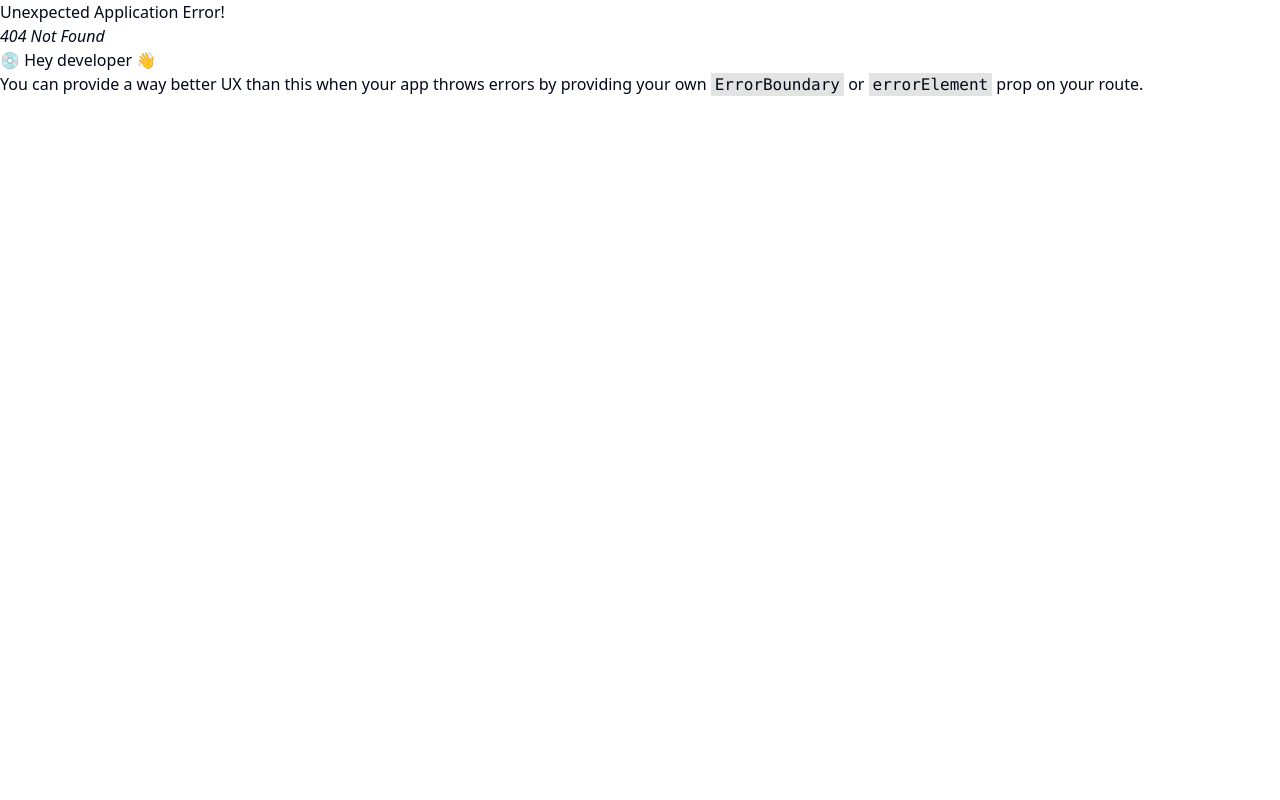
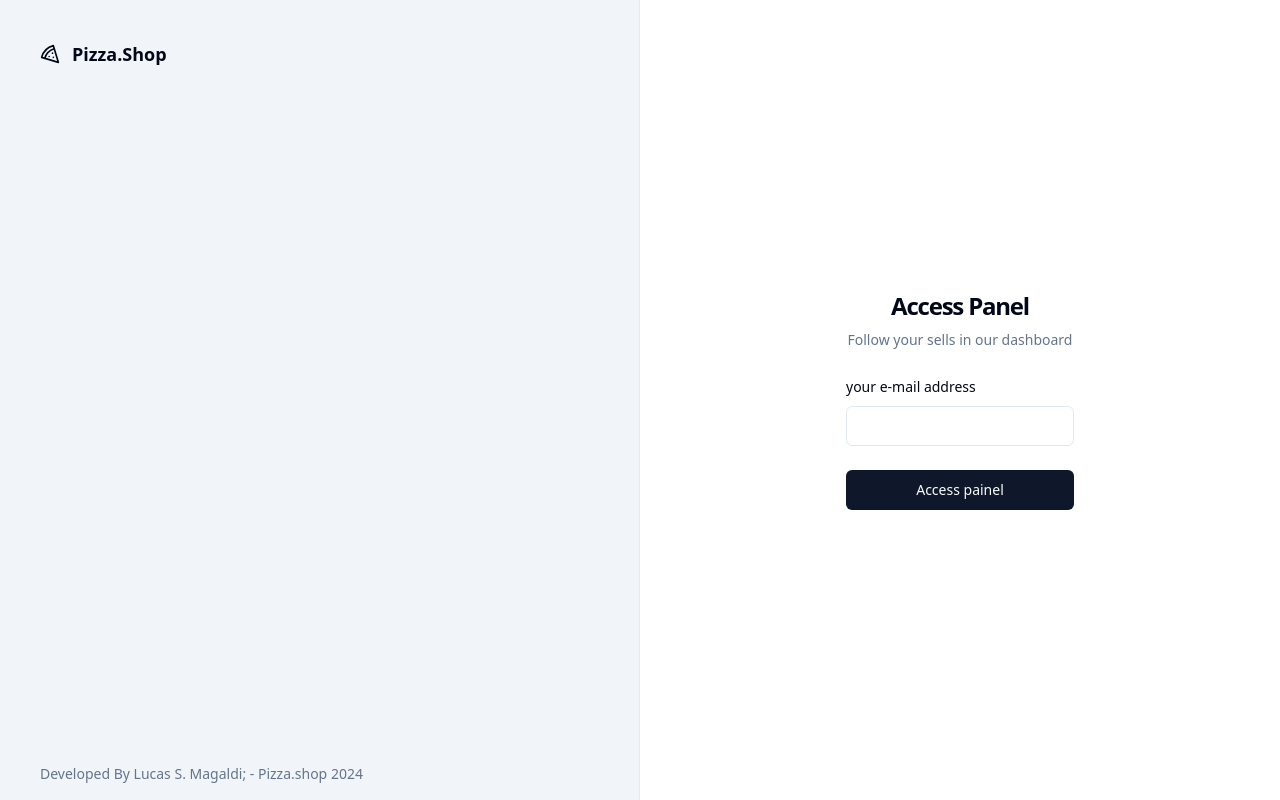
Before and after one commit to LucasMagaldi/pizza-shop, a React (Vite) app: page /sign-in in a window 1280 px wide. Before the commit this address had no page. Built offline with nearby package versions, Linux system fonts and the light colour scheme.

Commit message:
feat: sign in page

```diff
--- a/package.json
+++ b/package.json
@@ -10,6 +10,8 @@
     "preview": "vite preview"
   },
   "dependencies": {
+    "@radix-ui/react-label": "^2.0.2",
+    "@radix-ui/react-slot": "^1.0.2",
     "class-variance-authority": "^0.7.0",
     "clsx": "^2.1.0",
     "localforage": "^1.10.0",
--- /dev/null
+++ b/src/components/ui/alert.tsx
@@ -0,0 +1,59 @@
+import * as React from "react"
+import { cva, type VariantProps } from "class-variance-authority"
+
+import { cn } from "@/lib/utils"
+
+const alertVariants = cva(
+  "relative w-full rounded-lg border p-4 [&>svg~*]:pl-7 [&>svg+div]:translate-y-[-3px] [&>svg]:absolute [&>svg]:left-4 [&>svg]:top-4 [&>svg]:text-foreground",
+  {
+    variants: {
+      variant: {
+        default: "bg-background text-foreground",
+        destructive:
+          "border-destructive/50 text-destructive dark:border-destructive [&>svg]:text-destructive",
+      },
+    },
+    defaultVariants: {
+      variant: "default",
+    },
+  }
+)
+
+const Alert = React.forwardRef<
+  HTMLDivElement,
+  React.HTMLAttributes<HTMLDivElement> & VariantProps<typeof alertVariants>
+>(({ className, variant, ...props }, ref) => (
+  <div
+    ref={ref}
+    role="alert"
+    className={cn(alertVariants({ variant }), className)}
+    {...props}
+  />
+))
+Alert.displayName = "Alert"
+
+const AlertTitle = React.forwardRef<
+  HTMLParagraphElement,
+  React.HTMLAttributes<HTMLHeadingElement>
+>(({ className, ...props }, ref) => (
+  <h5
+    ref={ref}
+    className={cn("mb-1 font-medium leading-none tracking-tight", className)}
+    {...props}
+  />
+))
+AlertTitle.displayName = "AlertTitle"
+
+const AlertDescription = React.forwardRef<
+  HTMLParagraphElement,
+  React.HTMLAttributes<HTMLParagraphElement>
+>(({ className, ...props }, ref) => (
+  <div
+    ref={ref}
+    className={cn("text-sm [&_p]:leading-relaxed", className)}
+    {...props}
+  />
+))
+AlertDescription.displayName = "AlertDescription"
+
+export { Alert, AlertTitle, AlertDescription }
--- /dev/null
+++ b/src/components/ui/button.tsx
@@ -0,0 +1,56 @@
+import * as React from "react"
+import { Slot } from "@radix-ui/react-slot"
+import { cva, type VariantProps } from "class-variance-authority"
+
+import { cn } from "@/lib/utils"
+
+const buttonVariants = cva(
+  "inline-flex items-center justify-center whitespace-nowrap rounded-md text-sm font-medium ring-offset-background transition-colors focus-visible:outline-none focus-visible:ring-2 focus-visible:ring-ring focus-visible:ring-offset-2 disabled:pointer-events-none disabled:opacity-50",
+  {
+    variants: {
+      variant: {
+        default: "bg-primary text-primary-foreground hover:bg-primary/90",
+        destructive:
+          "bg-destructive text-destructive-foreground hover:bg-destructive/90",
+        outline:
+          "border border-input bg-background hover:bg-accent hover:text-accent-foreground",
+        secondary:
+          "bg-secondary text-secondary-foreground hover:bg-secondary/80",
+        ghost: "hover:bg-accent hover:text-accent-foreground",
+        link: "text-primary underline-offset-4 hover:underline",
+      },
+      size: {
+        default: "h-10 px-4 py-2",
+        sm: "h-9 rounded-md px-3",
+        lg: "h-11 rounded-md px-8",
+        icon: "h-10 w-10",
+      },
+    },
+    defaultVariants: {
+      variant: "default",
+      size: "default",
+    },
+  }
+)
+
+export interface ButtonProps
+  extends React.ButtonHTMLAttributes<HTMLButtonElement>,
+    VariantProps<typeof buttonVariants> {
+  asChild?: boolean
+}
+
+const Button = React.forwardRef<HTMLButtonElement, ButtonProps>(
+  ({ className, variant, size, asChild = false, ...props }, ref) => {
+    const Comp = asChild ? Slot : "button"
+    return (
+      <Comp
+        className={cn(buttonVariants({ variant, size, className }))}
+        ref={ref}
+        {...props}
+      />
+    )
+  }
+)
+Button.displayName = "Button"
+
+export { Button, buttonVariants }
--- /dev/null
+++ b/src/components/ui/input.tsx
@@ -0,0 +1,25 @@
+import * as React from "react"
+
+import { cn } from "@/lib/utils"
+
+export interface InputProps
+  extends React.InputHTMLAttributes<HTMLInputElement> {}
+
+const Input = React.forwardRef<HTMLInputElement, InputProps>(
+  ({ className, type, ...props }, ref) => {
+    return (
+      <input
+        type={type}
+        className={cn(
+          "flex h-10 w-full rounded-md border border-input bg-background px-3 py-2 text-sm ring-offset-background file:border-0 file:bg-transparent file:text-sm file:font-medium placeholder:text-muted-foreground focus-visible:outline-none focus-visible:ring-2 focus-visible:ring-ring focus-visible:ring-offset-2 disabled:cursor-not-allowed disabled:opacity-50",
+          className
+        )}
+        ref={ref}
+        {...props}
+      />
+    )
+  }
+)
+Input.displayName = "Input"
+
+export { Input }
--- /dev/null
+++ b/src/components/ui/label.tsx
@@ -0,0 +1,24 @@
+import * as React from "react"
+import * as LabelPrimitive from "@radix-ui/react-label"
+import { cva, type VariantProps } from "class-variance-authority"
+
+import { cn } from "@/lib/utils"
+
+const labelVariants = cva(
+  "text-sm font-medium leading-none peer-disabled:cursor-not-allowed peer-disabled:opacity-70"
+)
+
+const Label = React.forwardRef<
+  React.ElementRef<typeof LabelPrimitive.Root>,
+  React.ComponentPropsWithoutRef<typeof LabelPrimitive.Root> &
+    VariantProps<typeof labelVariants>
+>(({ className, ...props }, ref) => (
+  <LabelPrimitive.Root
+    ref={ref}
+    className={cn(labelVariants(), className)}
+    {...props}
+  />
+))
+Label.displayName = LabelPrimitive.Root.displayName
+
+export { Label }
--- a/src/layouts/defaultLayout/auth/Header.tsx
+++ b/src/layouts/defaultLayout/auth/Header.tsx
@@ -1,10 +1,22 @@
+import { Pizza } from "lucide-react";
 import { Outlet } from "react-router-dom";
 
 export function HeaderAuth () {
     return (
-        <div>
-            <h1>Header App</h1>
-            <Outlet />
+        <div className='grid min-h-screen grid-cols-2'>
+            <div className="flex h-full flex-col justify-between border-r border-foreground/5 bg-muted p-10 pb-4 text-muted-foreground">
+                <div className="flex items-center gap-3 text-lg text-foreground">
+                    <Pizza className="h-5 w-5"/>
+                    <span className="font-semibold">Pizza.Shop</span>
+                </div>
+                <footer className="text-sm">
+                    Developed By Lucas S. Magaldi; - Pizza.shop {new Date().getFullYear()}
+                </footer>
+            </div>
+            <div className="flex flex-col items-center justify-center">
+                <Outlet />
+            </div>
+
         </div>
     )
 }
--- /dev/null
+++ b/src/pages/auth/signIn/index.tsx
@@ -0,0 +1,31 @@
+import { Button } from "@/components/ui/button";
+import { Input } from "@/components/ui/input";
+import { Label } from "@/components/ui/label";
+
+export function SignIn() {
+    return (
+        <div className="p-84">
+            <div className="flex w-[350-px] flex-col justify-center gap-6">
+                <div className="flex flex-col gap-2 text-center">
+                    <h1 className="text-2xl font-semibold tracking-tighter">
+                        Access Panel
+                    </h1>
+                    <p className="text-sm text-muted-foreground">
+                        Follow your sells in our dashboard
+                    </p>
+                </div>
+
+                <form action="space-y-4">
+                    <div className="space-y-2">
+                        <Label htmlFor="email">your e-mail address</Label>
+                        <Input id="email" type="email"/>
+                    </div>
+
+                    <Button className="w-full mt-6" type="submit">
+                        Access painel
+                    </Button>
+                </form>
+            </div>
+        </div>
+    )
+}
```
Also changed, not shown: src/router.tsx (+12 -0 lines), 1 other file (tests, documents, lock files or other folders).
